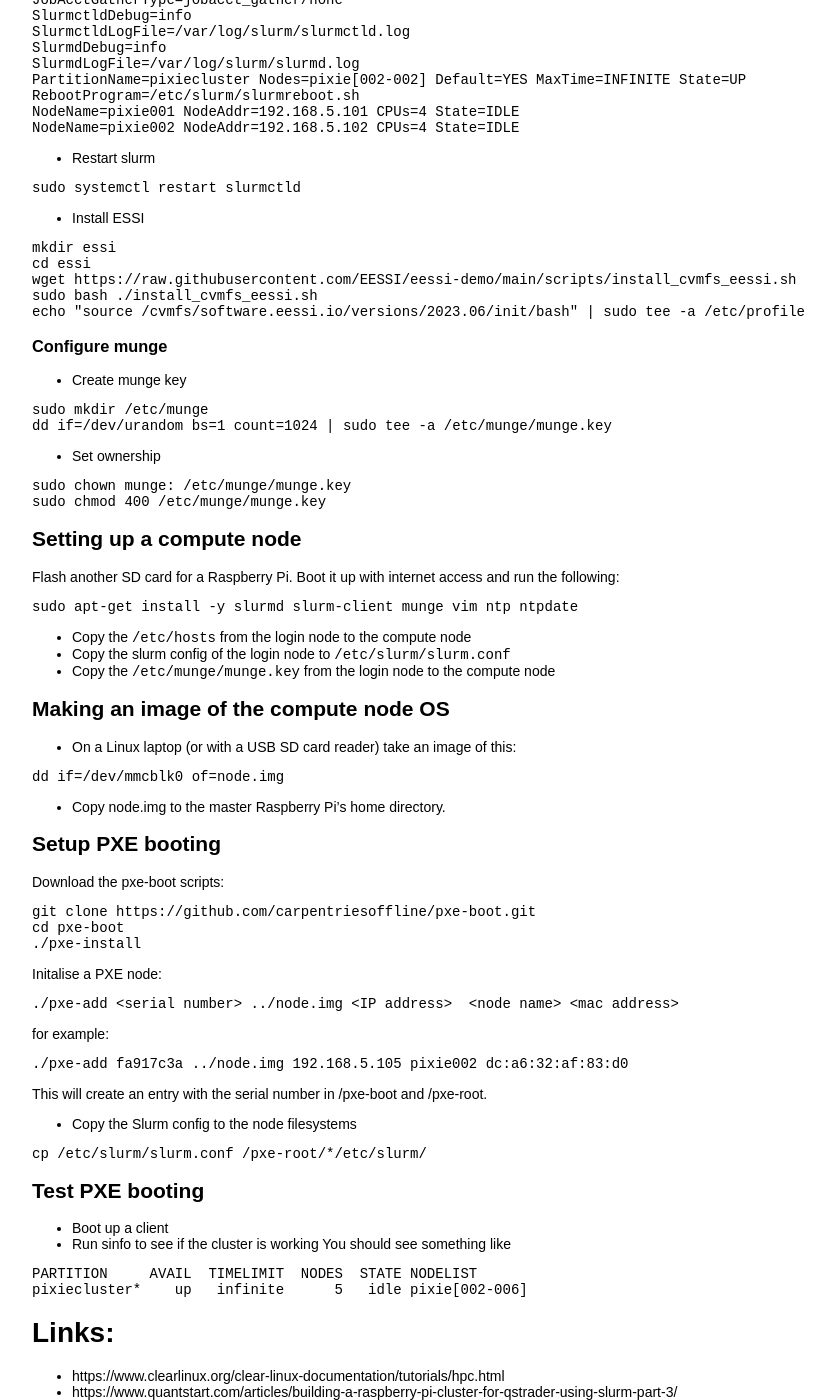
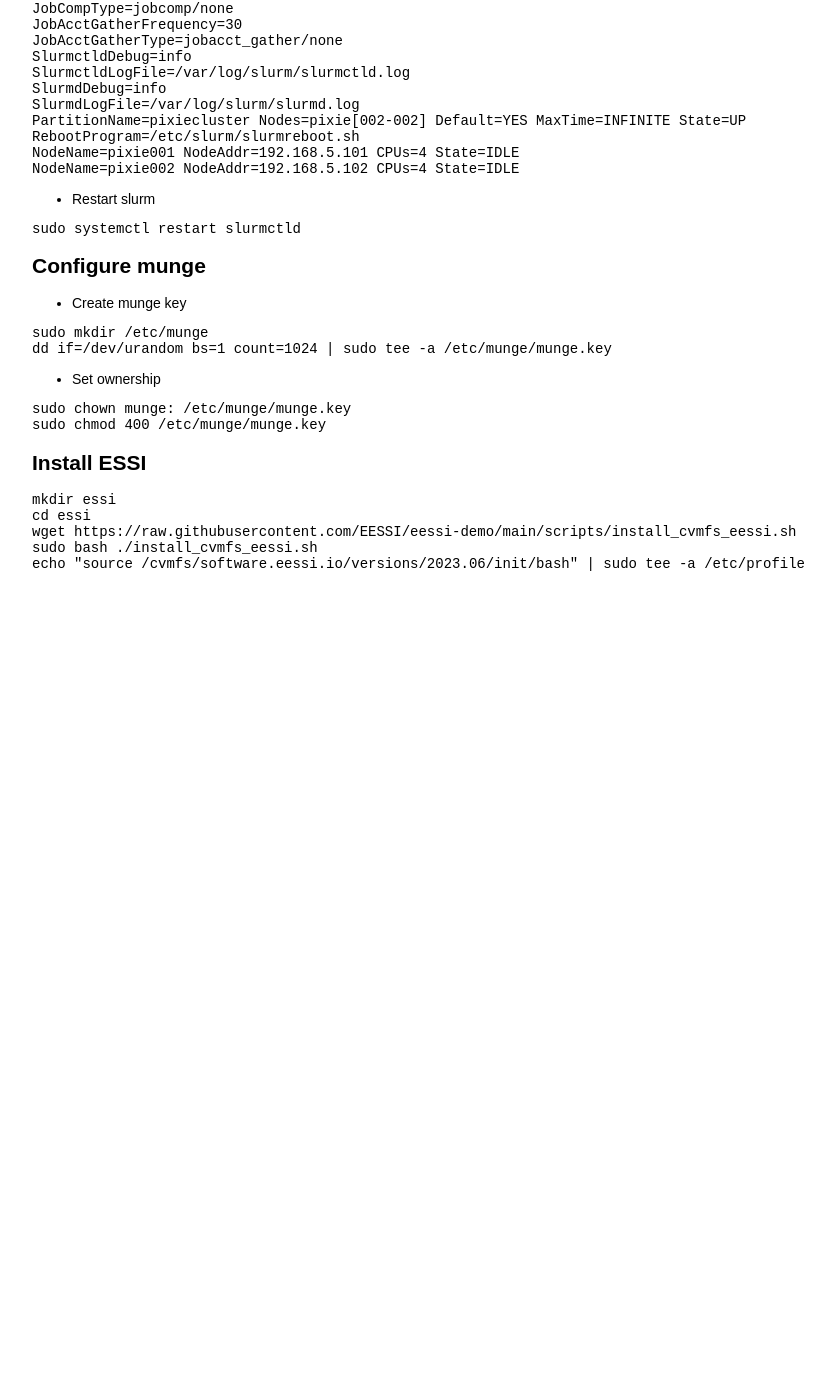
Before and after one commit to carpentriesoffline/Building_a_miniHPC_for_Training, a Jekyll site: the page built from 05-configurationLogin.md, in a window 1280 px wide and 1400 px high, scrolled down 1963 px. Shown: the whole window, without its empty margins (158-993 px from the left). Built offline with Jekyll 4.4.1, drawn with Linux system fonts in a browser that asks for light colours; after the commit the page ends 2535 px from its top, so only the background shows below that; some of the changed text lies outside the part shown.

Commit message:
update configuration steps

`````diff
--- a/04-configuration.md
+++ b/05-configurationLogin.md
@@ -1,18 +1,9 @@
 ---
-title: Configuration
 layout: default
+title: Configuring the login node
 ---
 
-This is a step by step guide on how to set up a miniHPC using Raspberry Pis.
-
-# 1. Hardware requirement
-
-# 2. Initial configuration
-_TODO From https://github.com/carpentriesoffline/CarpentriesOffline.github.io/blob/main/rpiimage_step_by_step.md_
-
-## Setting up the miniHPC login node
-
-- Install required dependencies.
+## Install required packages.
 
 ```bash
 sudo apt install -y nfs-kernel-server lmod ansible slurm munge nmap \
@@ -32,8 +23,7 @@
 sudo netfilter-persistent save
 ```
 
-
-## Setup the Cluster network
+## Configure the network interfaces
 
 Place the following into `/etc/network/interfaces`
 
@@ -71,7 +65,7 @@
 dhcp-range=192.168.5.102,192.168.5.200,255.255.255.0,12h
 ```
 
-- Create a shared directory.
+##  Create a shared directory.
 
 ```bash
 sudo mkdir /sharedfs
@@ -100,7 +98,7 @@
 192.168.5.102	pixie002
 ```
 
-- Configure Slurm
+## Configure Slurm
 
 Add the following to /etc/slurm/slurm.conf. Change all occurences of `pixie` in this script to the name of your cluster.
 
@@ -151,17 +149,7 @@
 sudo systemctl restart slurmctld
 ```
 
-- Install ESSI
-
-```bash
-mkdir essi
-cd essi
-wget https://raw.githubusercontent.com/EESSI/eessi-demo/main/scripts/install_cvmfs_eessi.sh
-sudo bash ./install_cvmfs_eessi.sh
-echo "source /cvmfs/software.eessi.io/versions/2023.06/init/bash" | sudo tee -a /etc/profile
-```
-
-### Configure munge
+## Configure munge
 
 - Create munge key
 
@@ -177,70 +165,12 @@
 sudo chmod 400 /etc/munge/munge.key
 ```
 
-
-
-## Setting up a compute node
-
-Flash another SD card for a Raspberry Pi. Boot it up with internet access and run the following:
+## Install ESSI
 
 ```bash
-sudo apt-get install -y slurmd slurm-client munge vim ntp ntpdate
+mkdir essi
+cd essi
+wget https://raw.githubusercontent.com/EESSI/eessi-demo/main/scripts/install_cvmfs_eessi.sh
+sudo bash ./install_cvmfs_eessi.sh
+echo "source /cvmfs/software.eessi.io/versions/2023.06/init/bash" | sudo tee -a /etc/profile
 ```
-
-- Copy the `/etc/hosts` from the login node to the compute node
-- Copy the slurm config of the login node to `/etc/slurm/slurm.conf`
-- Copy the `/etc/munge/munge.key` from the login node to the compute node
-
-## Making an image of the compute node OS
-
-- On a Linux laptop (or with a USB SD card reader) take an image of this:
-
-```bash
-dd if=/dev/mmcblk0 of=node.img
-```
-
-- Copy node.img to the master Raspberry Pi's home directory.
-
-
-## Setup PXE booting
-
-Download the pxe-boot scripts:
-
-```bash
-git clone https://github.com/carpentriesoffline/pxe-boot.git
-cd pxe-boot
-./pxe-install
-```
-
-Initalise a PXE node:
-```
-./pxe-add <serial number> ../node.img <IP address>  <node name> <mac address>
-```
-
-for example:
-```
-./pxe-add fa917c3a ../node.img 192.168.5.105 pixie002 dc:a6:32:af:83:d0
-```
-
-This will create an entry with the serial number in /pxe-boot and /pxe-root.
-
-- Copy the Slurm config to the node filesystems
-
-```bash
-cp /etc/slurm/slurm.conf /pxe-root/*/etc/slurm/
-````
-
-
-## Test PXE booting
-* Boot up a client
-* Run sinfo to see if the cluster is working
-You should see something like
-
-```bash
-PARTITION     AVAIL  TIMELIMIT  NODES  STATE NODELIST
-pixiecluster*    up   infinite      5   idle pixie[002-006]
-```
-
-# Links:
-- https://www.clearlinux.org/clear-linux-documentation/tutorials/hpc.html
-- https://www.quantstart.com/articles/building-a-raspberry-pi-cluster-for-qstrader-using-slurm-part-3/
--- a/_data/navigation.yml
+++ b/_data/navigation.yml
@@ -6,7 +6,9 @@
   link: 02-prepareSDCard.html
 - name: Booting and Updating
   link: 03-booting_and_updating.html
-- name: Configuration
-  link: 04-configuration.html
+- name: Configuration of a compute node
+  link: 04-configurationCompute.html
+- name: Configuration of the login node
+  link: 05-configurationLogin.html
 - name: Setting up a loop device
   link: 10-UsingLosetup.html
--- a/index.markdown
+++ /dev/null
@@ -1,6 +0,0 @@
----
-# Feel free to add content and custom Front Matter to this file.
-# To modify the layout, see https://jekyllrb.com/docs/themes/#overriding-theme-defaults
-
-layout: home
----
`````
Also changed, not shown: other parts of 05-configurationLogin.md (+9 -1 lines), 04-configurationCompute.md (added, +28 -0 lines), 06-extraStuff.md (added, +58 -0 lines).
